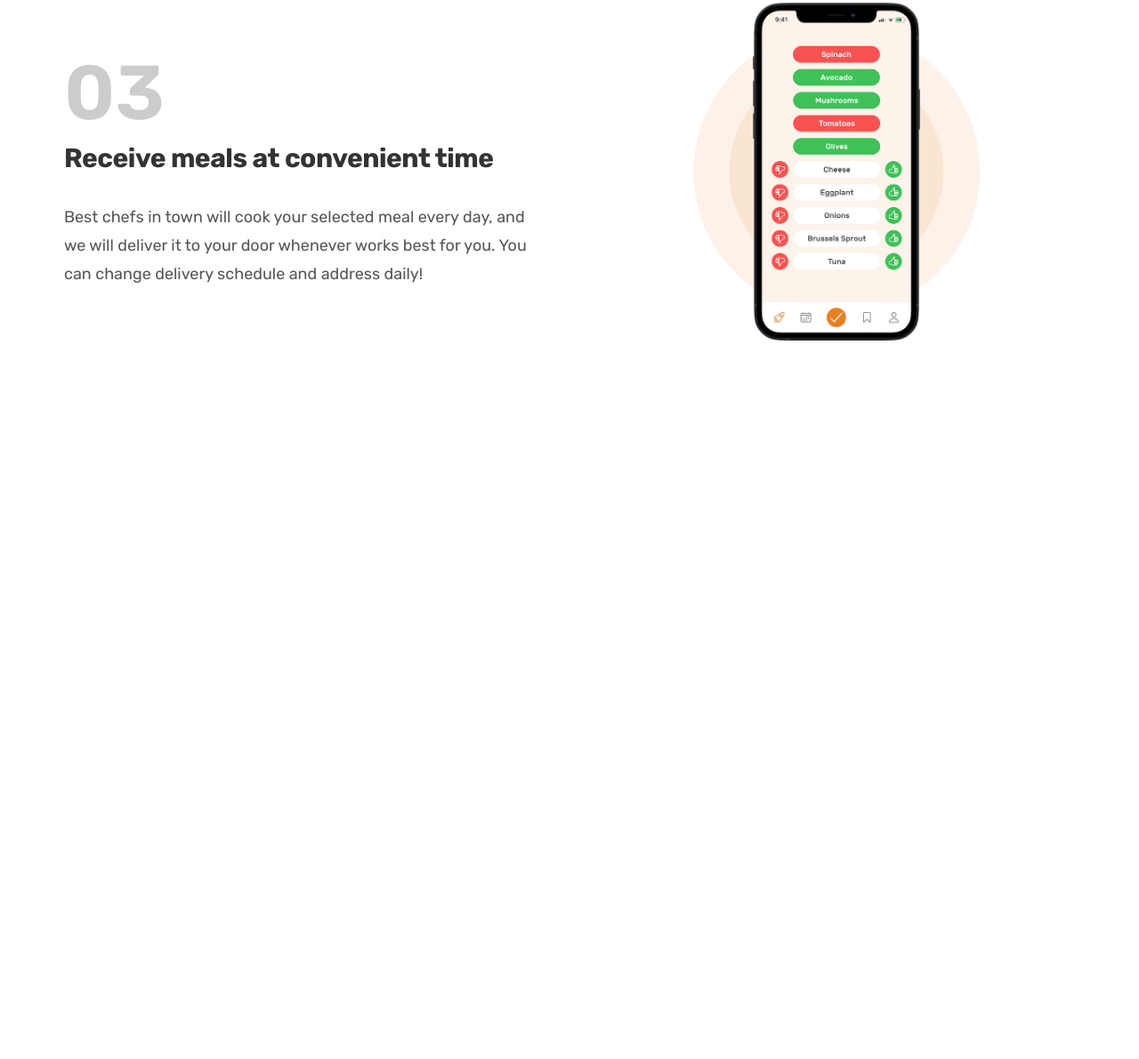
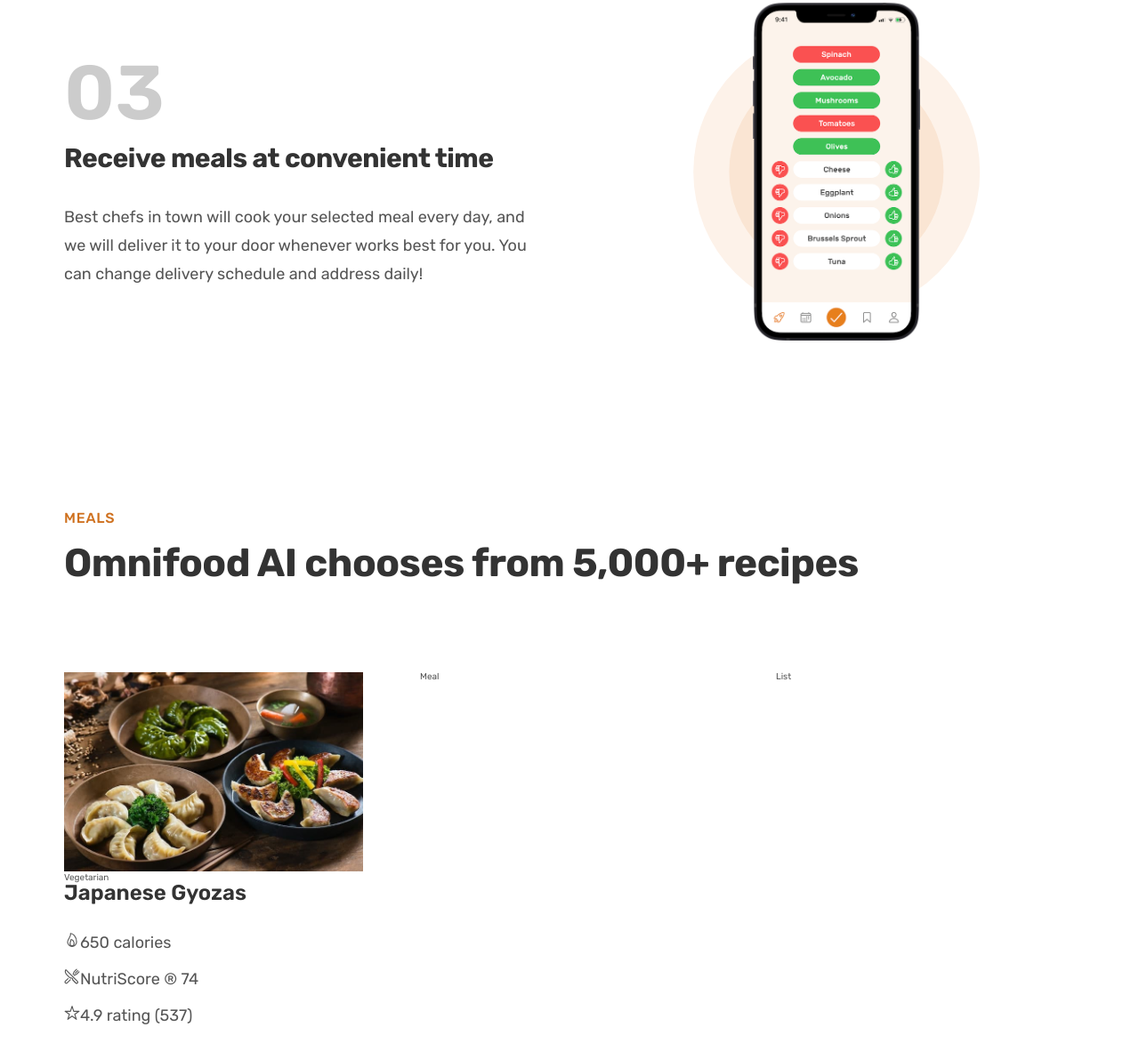
Before and after one commit to GeebeeFrost/Omnifood, a plain HTML site: page index.html in a window 1280 px wide. Shown: the part 2134-3325 px from the top of the page at 89% size. Before the commit the page ends 2613 px from the top, so only its background shows below. Drawn offline with nearby package versions, Linux system fonts and the light colour scheme.

Commit message:
Add Meals section (WIP)

```diff
--- a/css/general.css
+++ b/css/general.css
@@ -130,6 +130,7 @@ body {
   color: #cf711f;
   margin-bottom: 1.6rem;
   letter-spacing: 0.75px;
+  text-transform: uppercase;
 }
 
 .btn:link,
--- a/css/style.css
+++ b/css/style.css
@@ -201,3 +201,34 @@
 .step-img {
   width: 35%;
 }
+
+
+/* *************************************** */
+/* MEALS SECTION */
+/* *************************************** */
+
+.section-meals {
+  padding: 9.6rem 0;
+}
+
+.meal-title {
+  font-size: 2.4rem;
+  color: #333;
+  font-weight: 600;
+  margin-bottom: 3.2rem;
+}
+
+.meal-attributes {
+  list-style: none;
+  display: flex;
+  flex-direction: column;
+  gap: 2rem;
+}
+
+.meal-attribute {
+  font-size: 1.8rem;
+}
+
+.meal-img {
+  width: 100%;
+}
--- a/index.html
+++ b/index.html
@@ -155,6 +155,51 @@
           </div>
         </div>
       </section>
+
+      <section class="section-meals">
+        <div class="container">
+          <span class="subheading">Meals</span>
+          <h2 class="heading-secondary">
+            Omnifood AI chooses from 5,000+ recipes
+          </h2>
+        </div>
+
+        <div class="container grid grid--3-cols">
+          <div class="meal">
+            <img
+              src="img/meals/meal-1.jpg"
+              alt="Japanese Gyozas"
+              class="meal-img"
+            />
+            <span class="tag">Vegetarian</span>
+            <p class="meal-title">Japanese Gyozas</p>
+            <ul class="meal-attributes">
+              <li class="meal-attribute">
+                <ion-icon name="flame-outline"></ion-icon
+                ><span>650 calories</span>
+              </li>
+              <li class="meal-attribute">
+                <ion-icon name="restaurant-outline"></ion-icon
+                ><span>NutriScore &reg; 74</span>
+              </li>
+              <li class="meal-attribute">
+                <ion-icon name="star-outline"></ion-icon
+                ><span>4.9 rating (537)</span>
+              </li>
+            </ul>
+          </div>
+          <div class="meal">Meal</div>
+          <div class="list">List</div>
+        </div>
+      </section>
     </main>
+    <script
+      type="module"
+      src="https://unpkg.com/ionicons@7.1.0/dist/ionicons/ionicons.esm.js"
+    ></script>
+    <script
+      nomodule
+      src="https://unpkg.com/ionicons@7.1.0/dist/ionicons/ionicons.js"
+    ></script>
   </body>
 </html>
```
